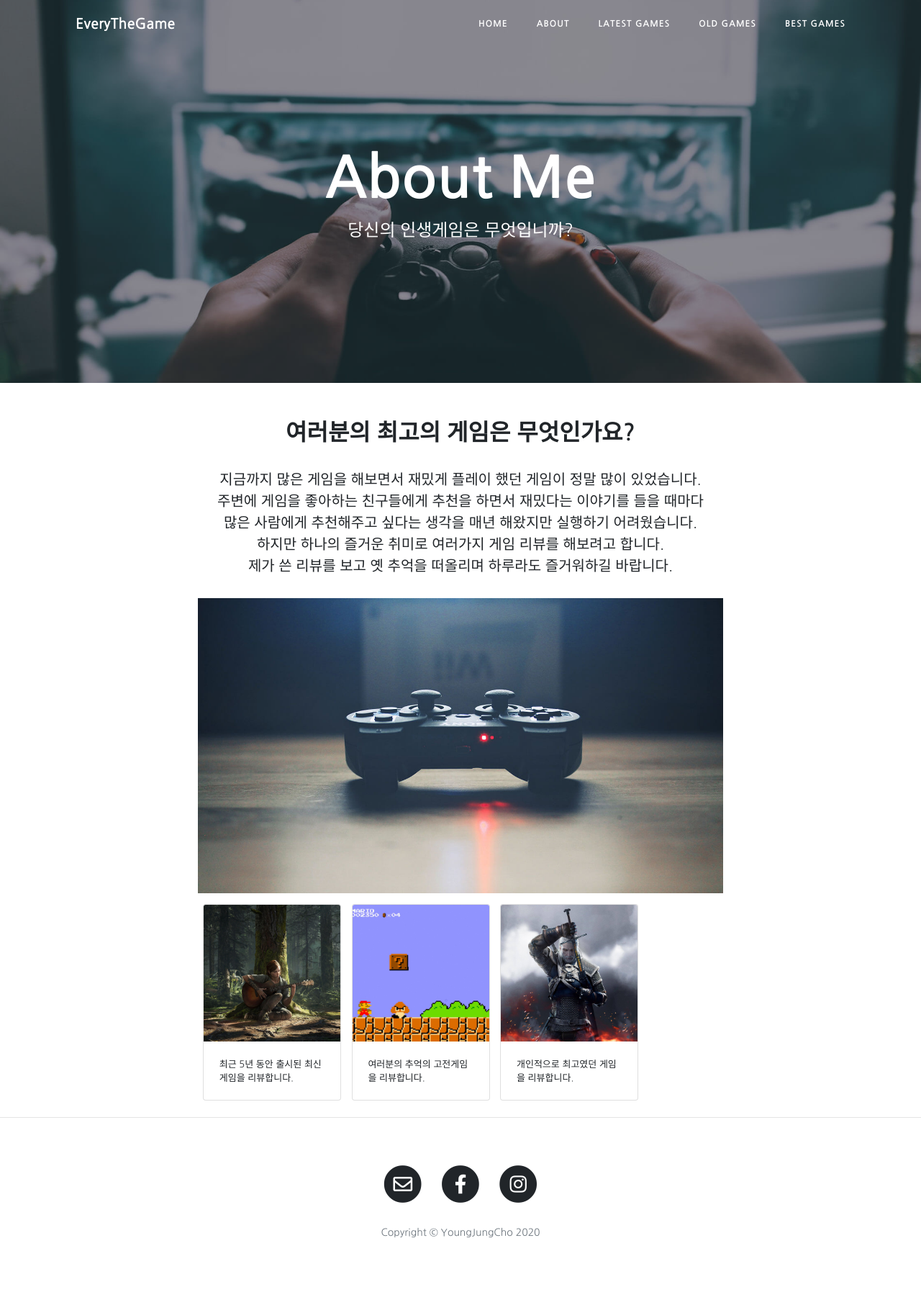
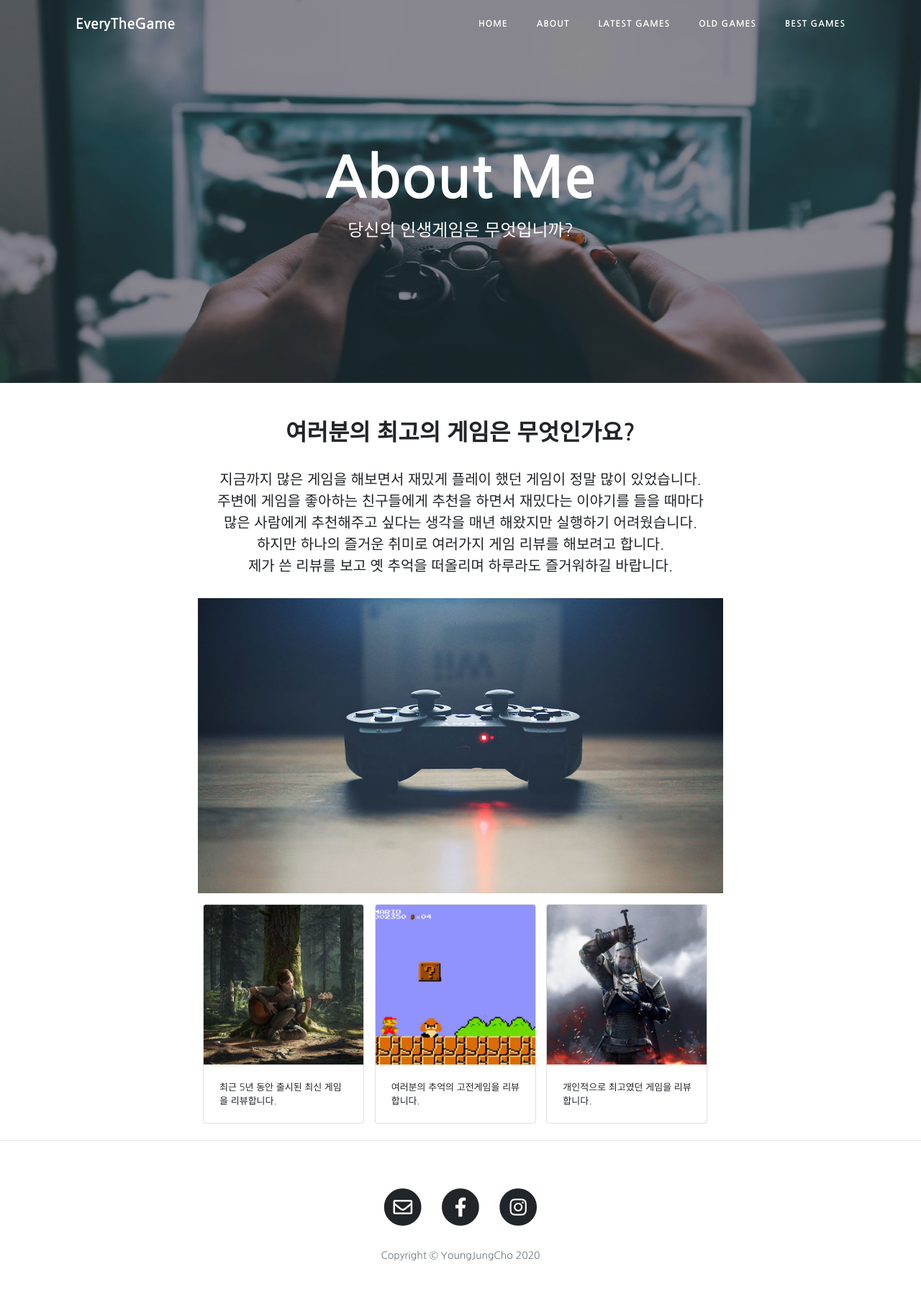
Before and after one commit to youngjungcho/everythegame88, a Jekyll site: the page built from about.html, in a window 1280 px wide. Shown: the whole page at 72% size. Built offline with Jekyll 4.4.1, drawn with Linux system fonts in a browser that asks for light colours; before the commit the page ends 1788 px from its top, so only the background shows below that.

Commit message:
Update about.html

```diff
--- a/about.html
+++ b/about.html
@@ -43,19 +43,19 @@
     <div id="information02">
         <div class="container">
           <div class="row">
-            <div class="card" style="width: 12rem;">
+            <div class="card" style="width: 14rem;">
               <img src="/img/bg01.jpg" class="card-img-top" alt="최신게임">
               <div class="card-body">
                 <p class="card-text">최근 5년 동안 출시된 최신 게임을 리뷰합니다.</p>
               </div>
             </div>
-            <div class="card" style="width: 12rem;">
+            <div class="card" style="width: 14rem;">
               <img src="/img/bg02.jpg" class="card-img-top" alt="고전게임">
               <div class="card-body">
                 <p class="card-text">여러분의 추억의 고전게임을 리뷰합니다.</p>
               </div>
             </div>
-            <div class="card" style="width: 12rem;">
+            <div class="card" style="width: 14rem;">
               <img src="/img/bg03.jpg" class="card-img-top" alt="베스트게임">
               <div class="card-body">
                 <p class="card-text">개인적으로 최고였던 게임을 리뷰합니다.</p>
```
